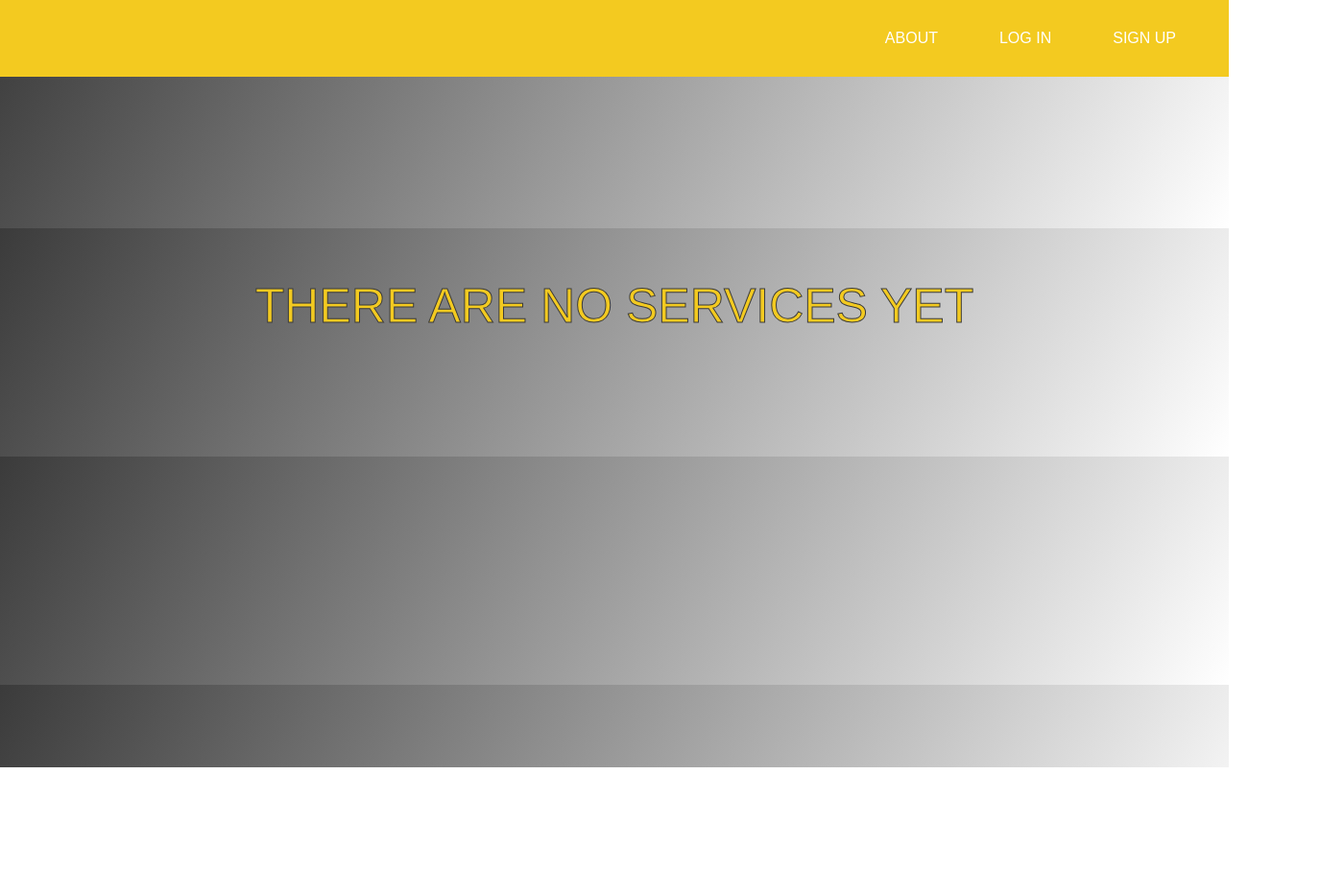
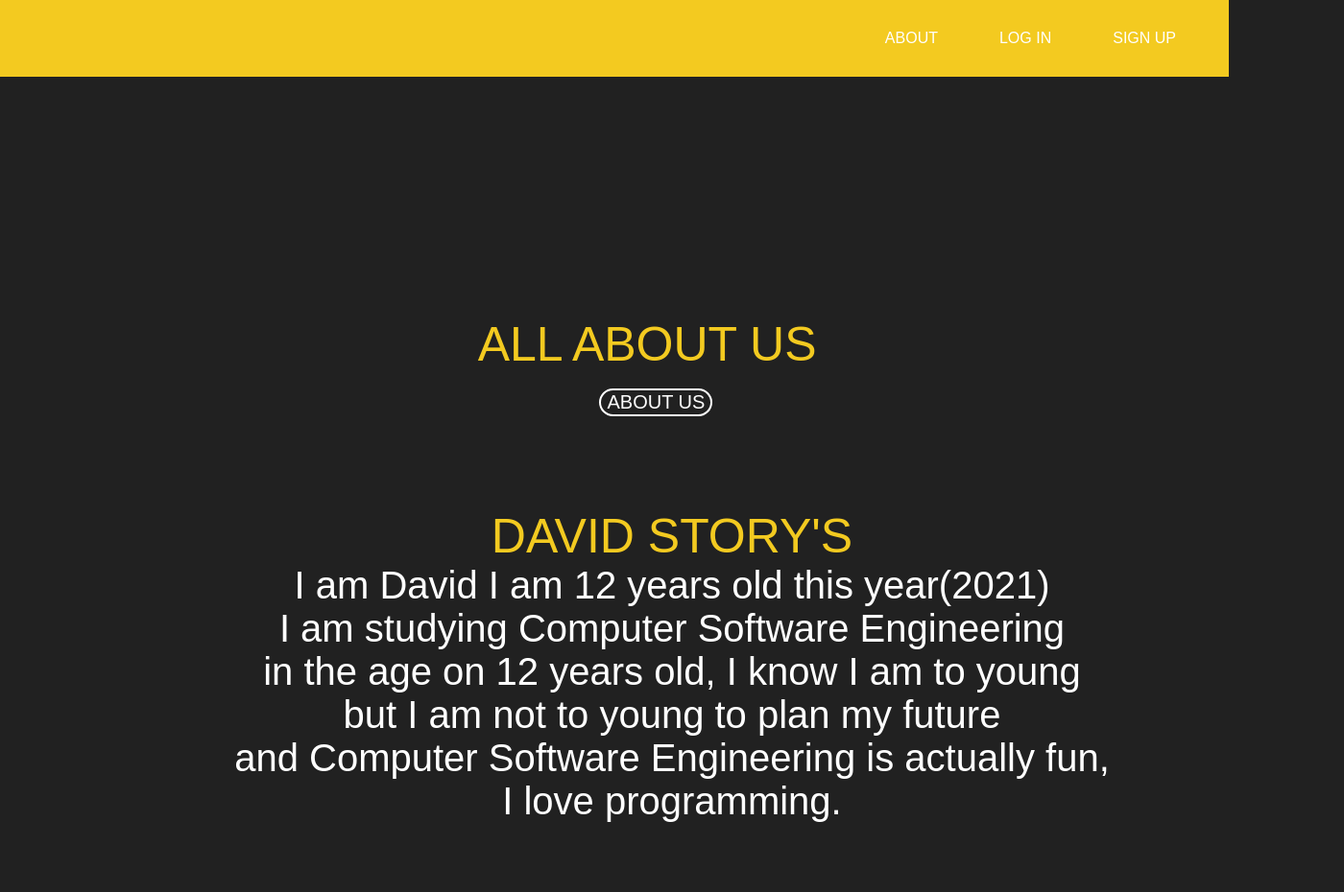
Before and after one commit to Froggyman1524/Home-to-all, a plain HTML site: page index.html in a window 1280 px wide. Shown: the whole page at 96% size, 1400 px wide, since content can reach past the window. Before the commit the page ends 800 px from the top, so only its background shows below. Drawn offline with Linux system fonts and the light colour scheme.

Commit message:
Website updated 1

```diff
--- a/css/style.css
+++ b/css/style.css
@@ -1,9 +1,17 @@
 html, body{
 	margin: 0px;
+	min-width: 0%
+}
+::-webkit-scrollbar{
+	display: none;
 }
 body{
+	min-width: 0%;
 	margin-top: 0;
-	background: linear-gradient(120deg, #3b3b3b, white);
+	background-color: #212121;
+}
+a{
+	text-decoration: none;
 }
 .Contaner{
 	width: 100%;
@@ -53,19 +61,56 @@ a:hover{
 .header-img{
 	size: 0px;
 }
-.no-service{
+.Main-Page-About-Us{
 	font-family: sans-serif;
 	font-size: 50px;
 	text-transform: uppercase;
 	text-align: center;
 	color: #f3ca20;
 	position: relative;
-	top: 160px;
+	top: 250px;
+	left: 100px
 }
-@supports (-webkit-text-stroke: 1px black) {
-
-  .no-service {
-    -webkit-text-stroke: 1px #3b3b3b;
-    -webkit-text-fill-color: #f3ca20;
-  }
+.Main-Page-About-Us button{
+	border: 2px solid white;
+	border-radius: 150px;
+	background-color: transparent;
+	border-color: white;
+	font-size: 20px;
+	position: relative;
+	top: 50px;
+	right: 240px;
+	transition: background-color 2s;
 }
+.Main-Page-About-Us button a{
+	color: white;
+}
+.Main-Page-About-Us button:hover{
+	background-color: #f3ca20;
+}
+.Main-Page-About-Us a:hover{
+	color:black;
+}
+.Main-Page-About-Us a{
+	color: black;
+	font-family: sans-serif;
+}
+.Name{
+	color: #f3ca20;
+	height: 400px;
+	width: 1400px;
+	background-color: transparent;
+	font-family: sans-serif;
+	font-size: 50px;
+	text-align: center;
+	text-transform: uppercase;
+	position: absolute;
+	left: 0;
+	top: 530px;
+}
+.Story {
+	text-transform: initial;
+	font-family: sans-serif;
+	font-size: 40px;
+	color:white;
+}
--- a/index.html
+++ b/index.html
@@ -16,8 +16,23 @@
 			</nav>
 		</div>
 	</header>
-	<div class="no-service">
-		<p>There are no services yet</p>
-	</div>
+		<div class="Main-Page-About-Us">
+			All About Us
+			<button>
+				<a href="About.html">
+				ABOUT US
+				</a>
+			</button>
+		</div>
+		<div class="Name">
+			David Story's
+			<div class="Story">
+				I am David I am 12 years old this year(2021)<br>
+				I am studying Computer Software Engineering<br>
+				in the age on 12 years old, I know I am to young<br> but
+				I am not to young to plan my future<br> and Computer Software Engineering is actually fun, <br>
+				I love programming.
+			</div>
+		</div>
 </body>
 </html>
```
